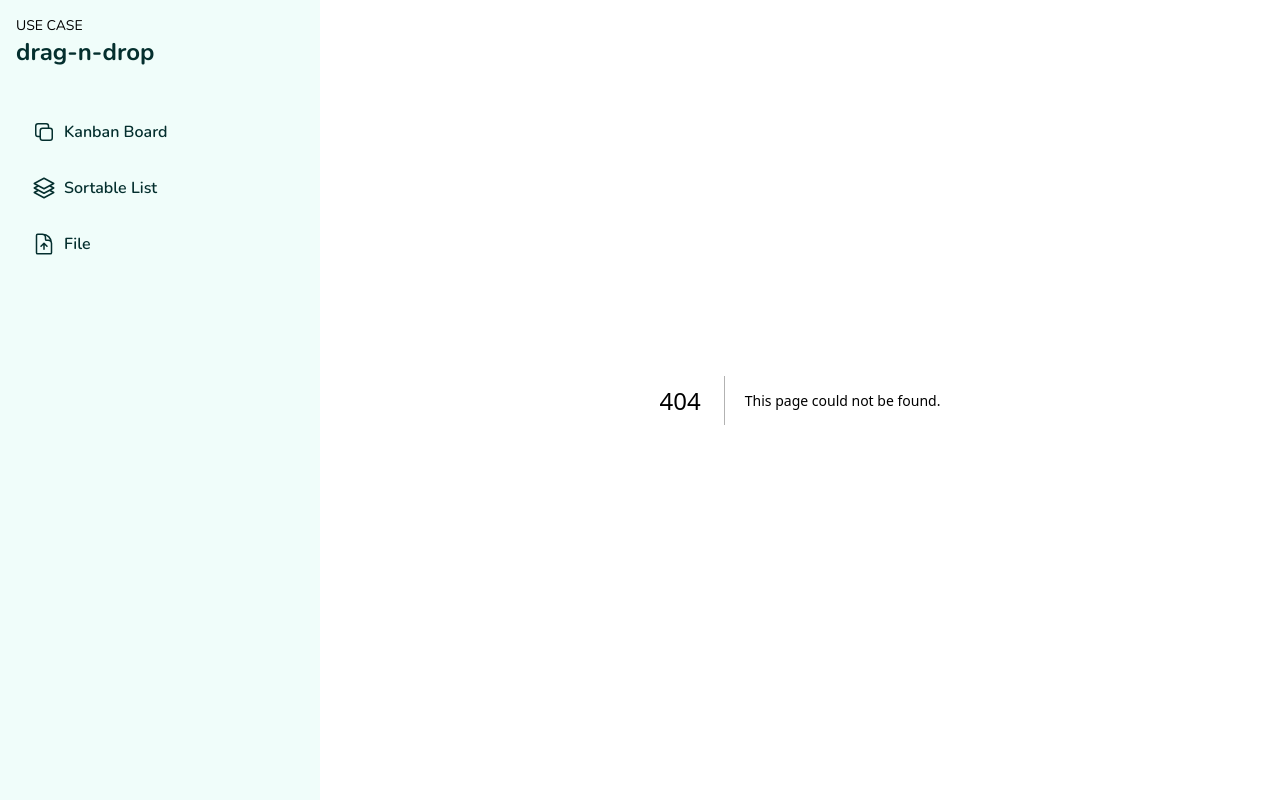
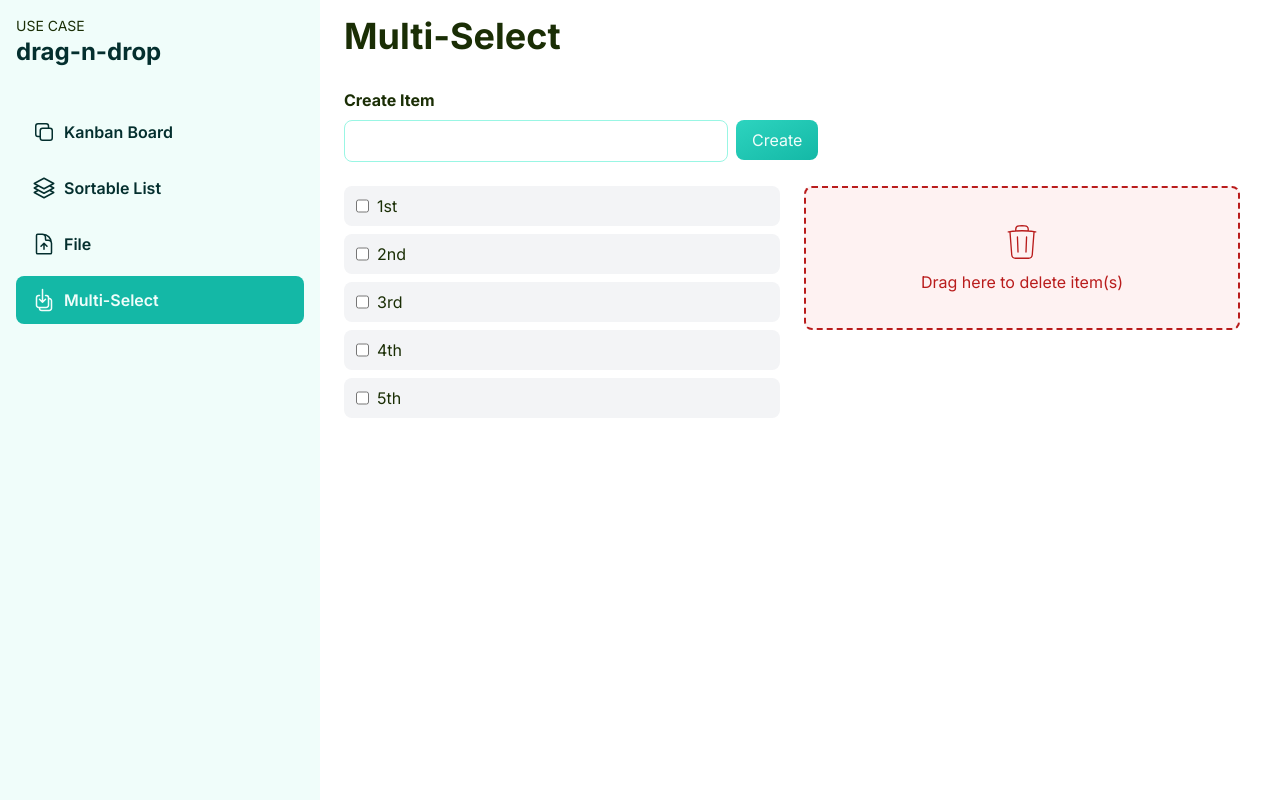
Before and after one commit to Permanaa/use-case-drag-n-drop, a Next.js app: page /multi-select in a window 1280 px wide. Before the commit this address had no page. Built offline with nearby package versions, Linux system fonts and the light colour scheme.

Commit message:
feat:multi select drag n drop

```diff
--- a/src/app/file/page.tsx
+++ b/src/app/file/page.tsx
@@ -42,7 +42,7 @@ export default function File() {
         <div
           onDragOver={onDragOver}
           onDrop={onDrop}
-          className={"flex flex-col gap-2 text-center items-center justify-center bg-main-50 border-main-600 border border-dashed rounded-lg p-6 h-32"}
+          className="flex flex-col gap-2 text-center items-center justify-center bg-main-50 border-main-700 border-2 border-dashed rounded-lg p-6 h-36 text-main-700"
         >
           <DocumentArrowUp strokeWidth={0.8} className="w-12" />
           <p>Drag one or more files here.</p>
--- a/src/app/layout.tsx
+++ b/src/app/layout.tsx
@@ -1,9 +1,9 @@
 import type { Metadata } from "next";
-import { Nunito } from "next/font/google";
+import { Inter } from "next/font/google";
 import "./globals.css";
 import Navigation from "@/components/navigation";
 
-const nunito = Nunito({ subsets: ["latin"] });
+const inter = Inter({ subsets: ["latin"] });
 
 export const metadata: Metadata = {
   title: "Drag n Drop | use case",
@@ -17,7 +17,7 @@ export default function RootLayout({
 }>) {
   return (
     <html lang="en">
-      <body className={nunito.className}>
+      <body className={inter.className}>
         <div className="flex">
           <div className="min-w-80 w-80 h-screen p-4 bg-main-50">
             <div className="mb-10">
--- /dev/null
+++ b/src/app/multi-select/page.tsx
@@ -0,0 +1,114 @@
+"use client"
+
+import Button from "@/components/button";
+import Trash from "@/icons/trash"
+import { DragEvent, FormEvent, useState } from "react"
+import { v4 as uuidv4 } from "uuid";
+
+interface IData {
+  id: string;
+  title: string;
+}
+
+const initialData: IData[] = [
+  {
+    id: "1",
+    title: "1st",
+  },
+  {
+    id: "2",
+    title: "2nd",
+  },
+  {
+    id: "3",
+    title: "3rd",
+  },
+  {
+    id: "4",
+    title: "4th",
+  },
+  {
+    id: "5",
+    title: "5th",
+  },
+]
+
+export default function MultipleDrag() {
+  const [data, setData] = useState<IData[]>(initialData)
+  const [selected, setSelected] = useState<string[]>([])
+
+  const onChangeSelect = (id: string) => {
+    if (selected.includes(id)) {
+      const newSelected = selected.filter(item => item !== id)
+      setSelected(newSelected)
+    } else {
+      setSelected(prev => ([...prev, id]))
+    }
+  }
+
+  const onDragOver = (e: DragEvent<HTMLDivElement>) => {
+    e.preventDefault()
+  }
+
+  const onDrop = () => {
+    const newData = data.filter(item => !selected.includes(item.id))
+    setData(newData)
+    setSelected([])
+  }
+
+  const onSubmit = (e: FormEvent<HTMLFormElement>) => {
+    e.preventDefault();
+    const { title } = e.currentTarget as typeof e.currentTarget & { title: { value: string } }
+    if (title?.value) {
+      const newData = {
+        id: uuidv4(),
+        title: title?.value
+      }
+      setData(prev => ([...prev, newData]))
+    }
+    e.currentTarget.reset()
+  }
+
+  return (
+    <main className="py-4 pr-4">
+      <h2 className="mx-6 font-bold text-4xl mb-8">Multi-Select</h2>
+
+      <div className="mx-6 mb-6">
+        <h3 className="font-bold mb-2">Create Item</h3>
+        <form onSubmit={onSubmit} className="flex gap-2">
+          <input
+            type="text"
+            name="title"
+            className="border border-main-200 rounded-lg focus:ring-main-500 focus:border-main-500 block w-96 p-2"
+          />
+          <Button type="submit">Create</Button>
+        </form>
+      </div>
+
+      <div className="mx-6 grid grid-cols-2 gap-6">
+        <div className="flex flex-col gap-2">
+          {data.map(item => (
+            <div
+              key={item.id}
+              draggable={selected.includes(item.id)}
+              className="flex gap-2 py-2 px-3 rounded-lg bg-gray-100"
+            >
+              <input type="checkbox" onChange={() => onChangeSelect(item.id)} />
+              <p>{item.title}</p>
+            </div>
+          ))}
+        </div>
+        <div>
+          <div
+            onDragOver={onDragOver}
+            onDrop={onDrop}
+            className="flex flex-col gap-2 items-center justify-center text-center bg-red-50 rounded-lg text-red-700 h-36 border-2 border-dashed border-red-700"
+          >
+            <Trash className="w-10" strokeWidth={0.8} />
+            <p>Drag here to delete item(s)</p>
+          </div>
+        </div>
+      </div>
+    </main>
+  )
+}
--- a/src/components/navigation.tsx
+++ b/src/components/navigation.tsx
@@ -5,6 +5,7 @@ import StackIcon from "@/icons/stack";
 import Stack3DIcon from "@/icons/stack-3d";
 import { usePathname } from "next/navigation";
 import DocumentArrowUp from "@/icons/document-arrow-up";
+import ArrowDownOnSquare from "@/icons/arrow-down-on-square";
 
 const menu = [
   {
@@ -21,6 +22,11 @@ const menu = [
     title: "File",
     slug: "/file",
     icon: DocumentArrowUp,
+  },
+  {
+    title: "Multi-Select",
+    slug: "/multi-select",
+    icon: ArrowDownOnSquare,
   }
 ]
 
--- /dev/null
+++ b/src/icons/arrow-down-on-square.tsx
@@ -0,0 +1,9 @@
+import { SVGProps } from "react";
+
+export default function ArrowDownOnSquare(props: SVGProps<SVGSVGElement>) {
+  return (
+    <svg xmlns="http://www.w3.org/2000/svg" fill="none" viewBox="0 0 24 24" strokeWidth={1.5} stroke="currentColor" className="w-6 h-6" {...props}>
+      <path strokeLinecap="round" strokeLinejoin="round" d="M7.5 7.5h-.75A2.25 2.25 0 0 0 4.5 9.75v7.5a2.25 2.25 0 0 0 2.25 2.25h7.5a2.25 2.25 0 0 0 2.25-2.25v-7.5a2.25 2.25 0 0 0-2.25-2.25h-.75m-6 3.75 3 3m0 0 3-3m-3 3V1.5m6 9h.75a2.25 2.25 0 0 1 2.25 2.25v7.5a2.25 2.25 0 0 1-2.25 2.25h-7.5a2.25 2.25 0 0 1-2.25-2.25v-.75" />
+    </svg>
+  )
+}
```
